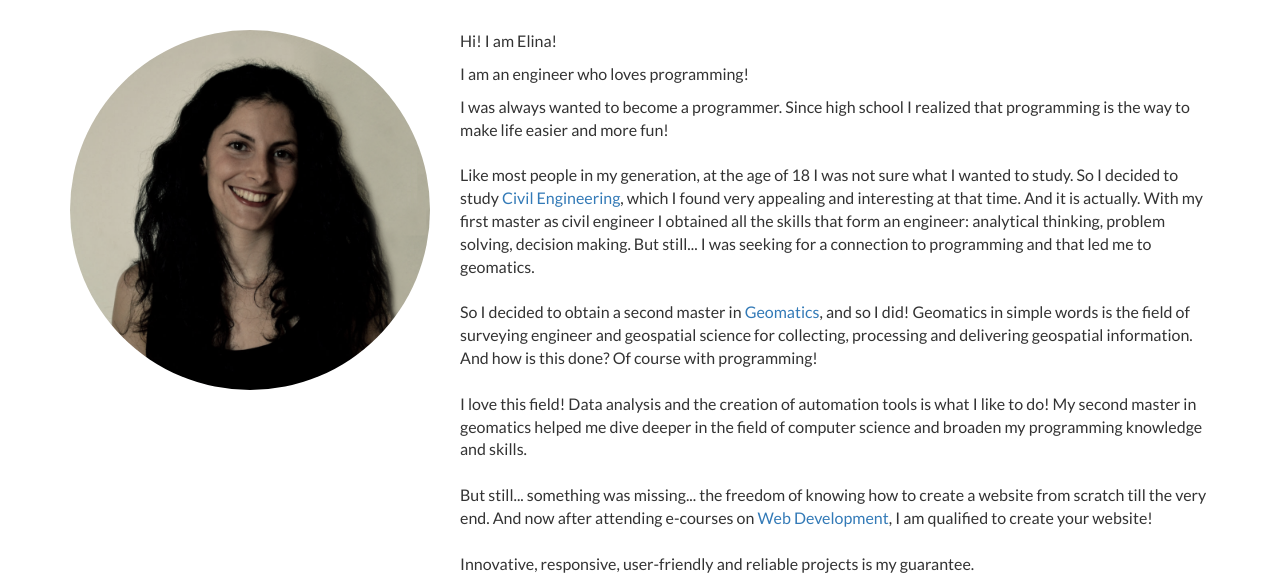
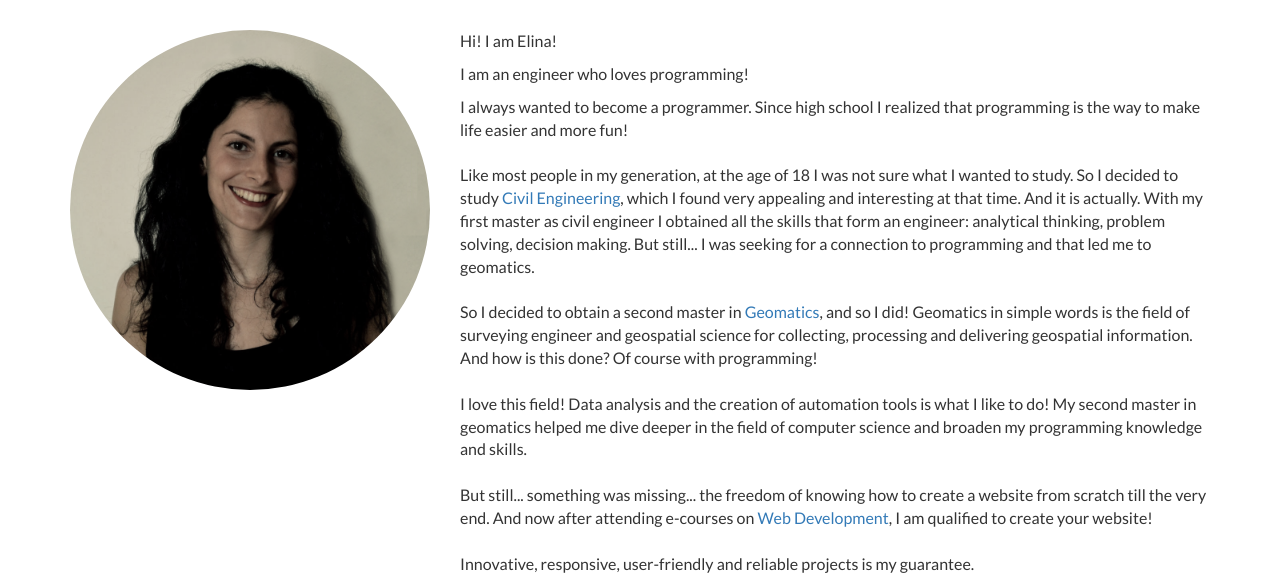
Before and after one commit to elinachar/elinacharalampous, a PHP site: page / in a window 1280 px wide. Shown: the part 2524-3099 px from the top of the page. Run offline with PHP 8.4, Linux system fonts and the light colour scheme; some libraries are stand-ins or nearby versions.

Commit message:
Grammar correction in about

```diff
--- a/index.php
+++ b/index.php
@@ -353,7 +353,7 @@
           <div class="about-text">
             <p>Hi! I am Elina!</p>
             <p>I am an engineer who loves programming!</p>
-            <p>I was always wanted to become a programmer. Since high school I
+            <p>I always wanted to become a programmer. Since high school I
               realized that programming is the way to make life easier and more
               fun!  <br><br>
 
```
